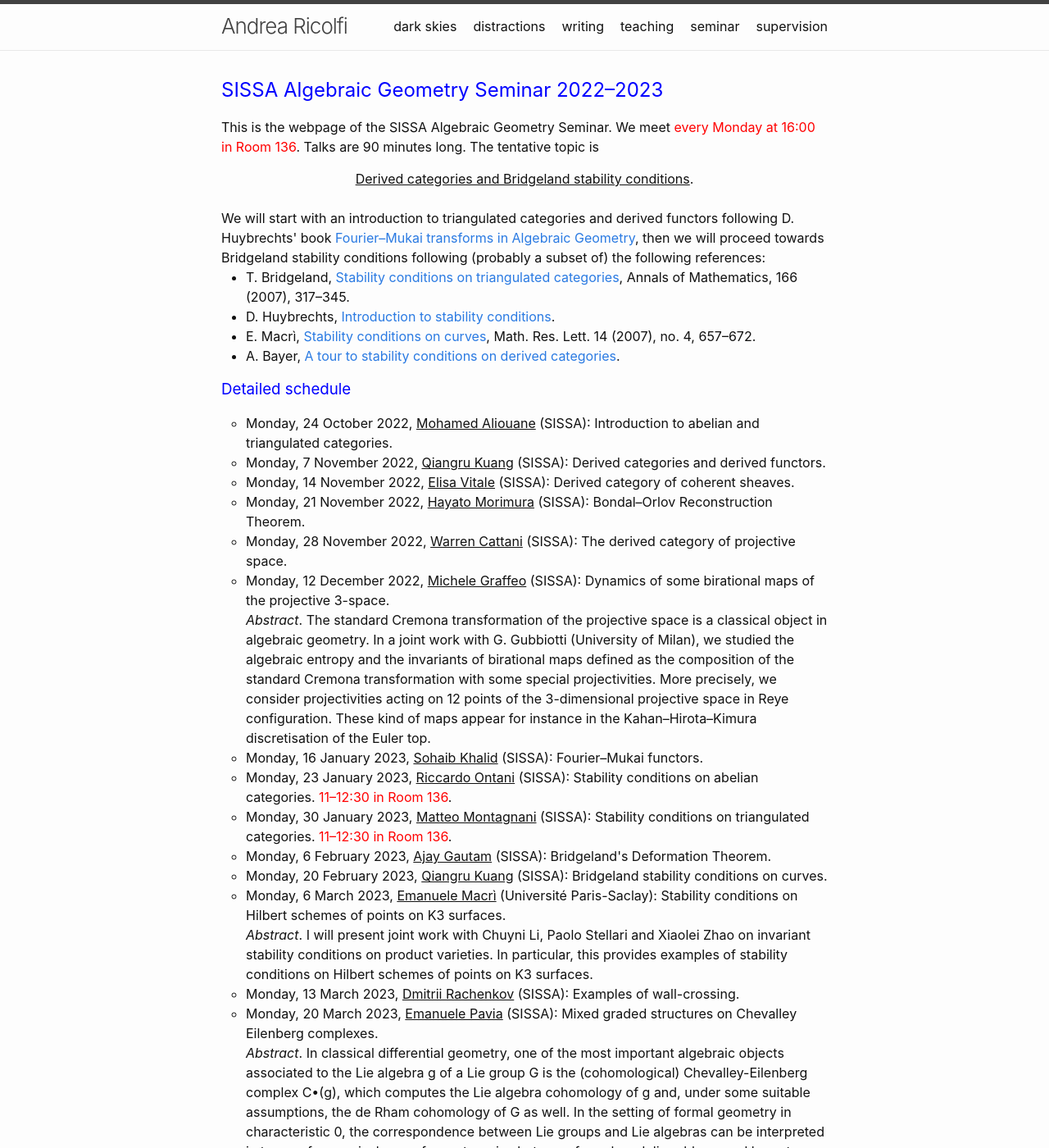
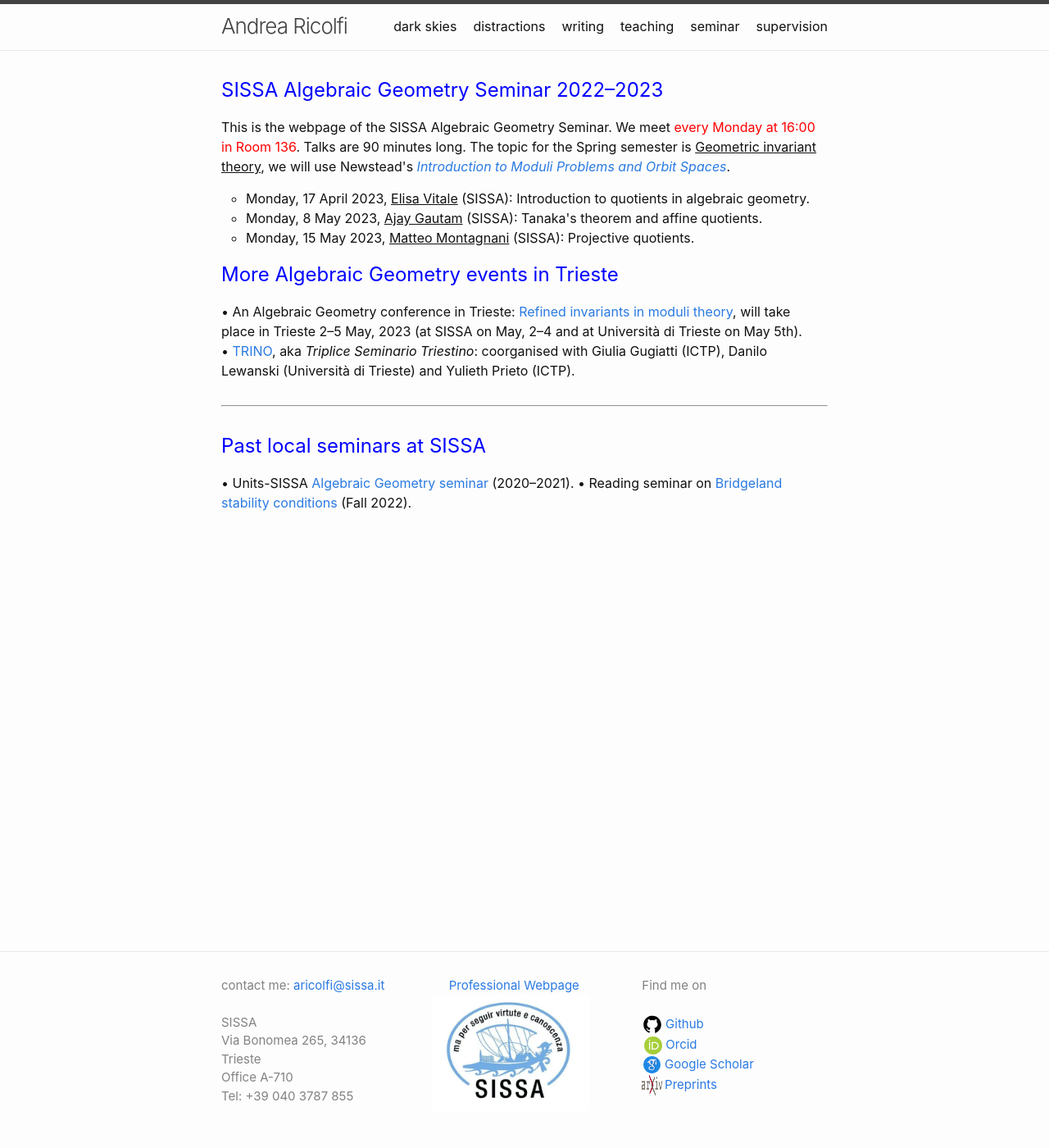
Before and after one commit to atricolfi/aricolfi.github.io, a Jekyll site: the page built from seminars.html, in a window 1280 px wide and 1400 px high. Shown: the whole window at 82% size. Built offline with Jekyll 4.4.1, drawn with Linux system fonts in a browser that asks for light colours; some of the changed text lies outside the part shown.

Commit message:
Update seminars.html

```diff
--- a/seminars.html
+++ b/seminars.html
@@ -9,115 +9,30 @@
 
 This is the webpage of the SISSA Algebraic Geometry Seminar.
   We meet <font color="red">every Monday at 16:00 in Room 136</font>. Talks are 90 minutes long.
-  The tentative topic is <center><u>Derived categories and Bridgeland stability conditions</u>.</center>
+  The topic for the Spring semester is <u>Geometric invariant theory</u>, we will use Newstead's
+  <a href="https://www.abebooks.com/9788184871623/Introduction-Moduli-Problems-Orbit-Spaces-8184871627/plp">
+    <em>Introduction to Moduli Problems and Orbit Spaces</em></a>.
   <br>
-  We will start with an introduction to triangulated categories and derived functors following
-  D. Huybrechts' book
-  <a href="https://typo.iwr.uni-heidelberg.de/fileadmin/groups/arithgeo/templates/data/Judith_Ludwig/Derivierte_Kategorien/H.pdf">
-    Fourier&#8211;Mukai transforms in Algebraic Geometry</a>,
-  then we will proceed towards Bridgeland stability conditions following (probably a subset of) the following references:
-  <ul>
-    <li>
-  T. Bridgeland, <a href="https://annals.math.princeton.edu/wp-content/uploads/annals-v166-n2-p01.pdf">
- Stability conditions on triangulated categories</a>, Annals of Mathematics, 166 (2007), 317&#8211;345.
-    </li>
-   <li>
-  D. Huybrechts, <a href="https://arxiv.org/pdf/1111.1745.pdf">Introduction to stability conditions</a>.
-   </li>
-   <li>
-  E. Macrì, <a href="https://www.intlpress.com/site/pub/files/_fulltext/journals/mrl/2007/0014/0004/MRL-2007-0014-0004-a010.pdf">
-  Stability conditions on curves</a>, Math. Res. Lett. 14 (2007), no. 4, 657&#8211;672.
-   </li>
-   <li>
-  A. Bayer, <a href="https://www.maths.ed.ac.uk/~abayer/dc-lecture-notes.pdf">
-  A tour to stability conditions on derived categories</a>.
-   </li>
-  </ul>
-
- <div id="home">
-   <h3> <p style="color:blue">Detailed schedule</p> </h3>
-<p>
 
  <ul style="list-style-type:circle">
 
 <li>
-       Monday, 24 October 2022,
-       <u>Mohamed Aliouane</u> (SISSA): Introduction to abelian and triangulated categories.
-     </li>
-     <li>
-       Monday, 7 November 2022,
-       <u>Qiangru Kuang</u> (SISSA): Derived categories and derived functors.
-     </li>
-     <li>
-       Monday, 14 November 2022,
-       <u>Elisa Vitale</u> (SISSA): Derived category of coherent sheaves.
-     </li>
-     <li>
-      Monday, 21 November 2022,
-       <u>Hayato Morimura</u> (SISSA): Bondal&#8211;Orlov Reconstruction Theorem.
-     </li>
-     <li>
-      Monday, 28 November 2022,
-       <u>Warren Cattani</u> (SISSA): The derived category of projective space.
-     </li>
-     <li>
-      Monday, 12 December 2022,
-       <u>Michele Graffeo</u> (SISSA): Dynamics of some birational maps of the projective 3-space. <br>
-<em>Abstract</em>. The standard Cremona transformation of the projective space is a classical object in algebraic geometry.
-In a joint work with G. Gubbiotti (University of Milan), we studied the algebraic entropy and the invariants of birational
-maps defined as the composition of the standard Cremona transformation with some special projectivities.
-More precisely, we consider projectivities acting on 12 points of the 3-dimensional projective space in Reye configuration.
-These kind of maps appear for instance in the Kahan&#8211;Hirota&#8211;Kimura discretisation of the Euler top.
-     </li>
-      <li>
-      Monday, 16 January 2023,
-       <u>Sohaib Khalid</u> (SISSA): Fourier&#8211;Mukai functors.
+  Monday, 17 April 2023,
+  <u>Elisa Vitale</u> (SISSA): Introduction to quotients in algebraic geometry.
 </li>
 
 <li>
-      Monday, 23 January 2023,
-       <u>Riccardo Ontani</u> (SISSA): Stability conditions on abelian categories. <font color="red">11&#8211;12:30 in Room 136</font>.
+  Monday, 8 May 2023,
+  <u>Ajay Gautam</u> (SISSA): Tanaka's theorem and affine quotients.
 </li>
 
 <li>
-      Monday, 30 January 2023,
-       <u>Matteo Montagnani</u> (SISSA): Stability conditions on triangulated categories. <font color="red">11&#8211;12:30 in Room 136</font>.
-     </li>
-
-            <li>
-      Monday, 6 February 2023,
-       <u>Ajay Gautam</u> (SISSA): Bridgeland's Deformation Theorem.
-     </li>
-
-            <li>
-      Monday, 20 February 2023,
-       <u>Qiangru Kuang</u> (SISSA): Bridgeland stability conditions on curves.
-     </li>
-
-           <li>
-      Monday, 6 March 2023,
-       <u>Emanuele Macrì</u> (Université Paris-Saclay): Stability conditions on Hilbert schemes of points on K3 surfaces. <br>
-     <em>Abstract</em>. I will present joint work with Chuyni Li, Paolo Stellari and Xiaolei Zhao on invariant stability conditions on product varieties.
-     In particular, this provides examples of stability conditions on Hilbert schemes of points on K3 surfaces.
-     </li>
-
-           <li>
-      Monday, 13 March 2023,
-       <u>Dmitrii Rachenkov</u> (SISSA): Examples of wall-crossing.
-     </li>
-
-          <li>
-      Monday, 20 March 2023,
-       <u>Emanuele Pavia</u> (SISSA):
-      Mixed graded structures on Chevalley Eilenberg complexes.<br>
- <em>Abstract</em>. In classical differential geometry, one of the most important algebraic objects associated to the Lie algebra g of a Lie group G is the (cohomological) Chevalley-Eilenberg complex C•(g), which computes the Lie algebra cohomology of g and, under some suitable assumptions, the de Rham cohomology of G as well. In the setting of formal geometry in characteristic 0, the correspondence between Lie groups and Lie algebras can be interpreted in terms of an equivalence of ∞-categories between formal moduli problems and homotopy Lie algebras; in particular, it is natural to expect the Chevalley-Eilenberg complex to be defined for any homotopy Lie algebra, while faithfully retaining the same amount of information as in the classical case. Unfortunately, the standard definition of the Chevalley-Eilenberg complex for a homotopy Lie algebra is too rough, since it does not even distinguish between non-quasi-isomorphic Lie algebras with same Lie algebra cohomology: instead, one needs to consider the Chevalley-Eilenberg complex as an object in the derived filtered category.
-In this talk, we will see how to interpret the datum of the filtration on a chain complex over a ring of characteristic 0 in terms of a mixed graded structure in the sense of Pantev, Toën, Vaquié and Vezzosi, and describe how the Chevalley-Eilenberg functor can be refined to a mixed graded enhancement. The construction is completely ∞-categorical in nature, and does not require the choice of a presentation of homotopy Lie algebras in terms of differential graded Lie algebras or L∞-algebras.
+  Monday, 15 May 2023,
+  <u>Matteo Montagnani</u> (SISSA): Projective quotients.
 </li>
 
 
 </ul>
-
-
 
 
 
@@ -135,11 +50,10 @@
   &#8226; <a href="https://sites.google.com/view/trinotriestino/home">TRINO</a>, aka <em>Triplice Seminario Triestino</em>:
     coorganised with Giulia Gugiatti (ICTP), Danilo Lewanski (Università di Trieste) and Yulieth Prieto (ICTP). <br>
 
-
-
 <hr class="solid">
 
-<h2><p style="color:blue">Past seminars</p></h2>
+<h2><p style="color:blue">Past local seminars at SISSA</p></h2>
 
-  &#8226; SISSA <a href="/MATHS/AGseminar20.html">Algebraic Geometry Seminar 2020&#8211;2021</a>.
+&#8226; Units-SISSA <a href="/MATHS/AGseminar20.html">Algebraic Geometry seminar</a> (2020&#8211;2021).
+&#8226; Reading seminar on <a href="MATHS/AGseminar22-derived-cats.html">Bridgeland stability conditions</a> (Fall 2022).
   </p>
```
Lines whose indentation alone changed are shown as unchanged.
